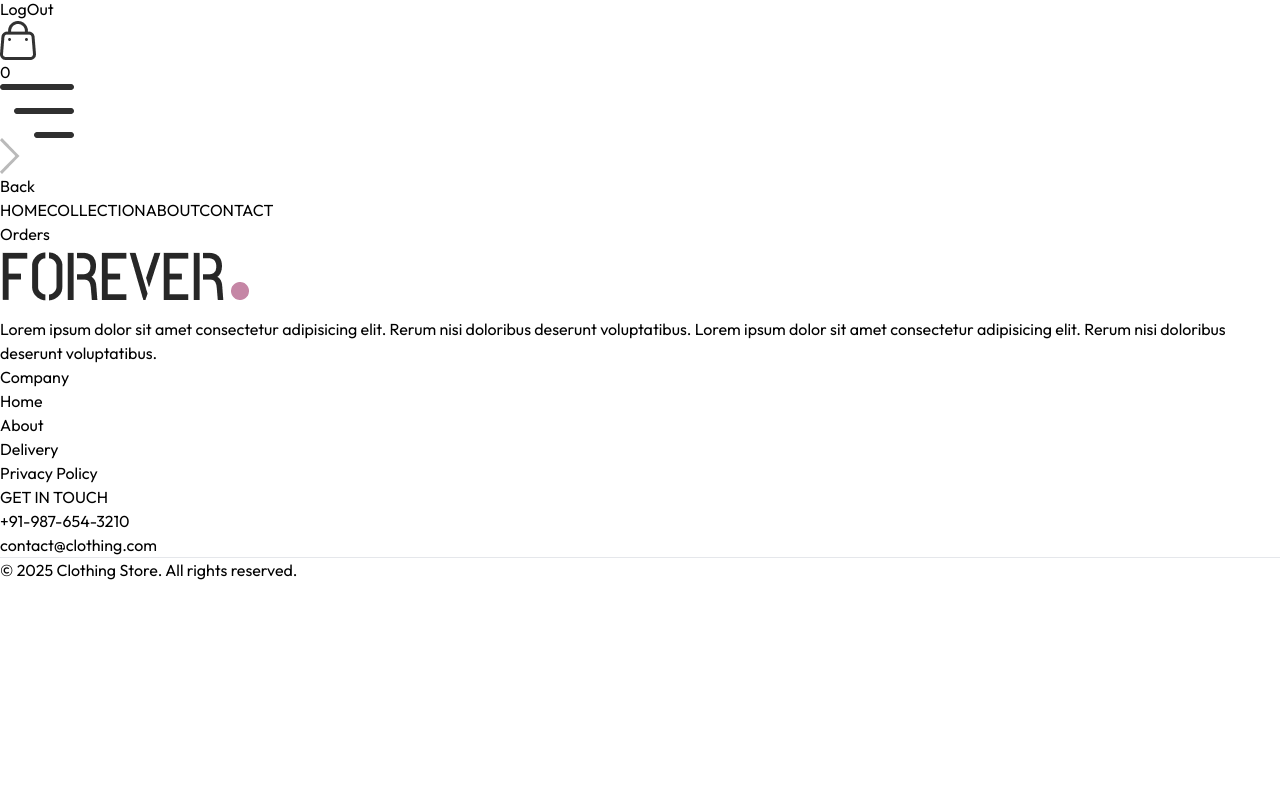
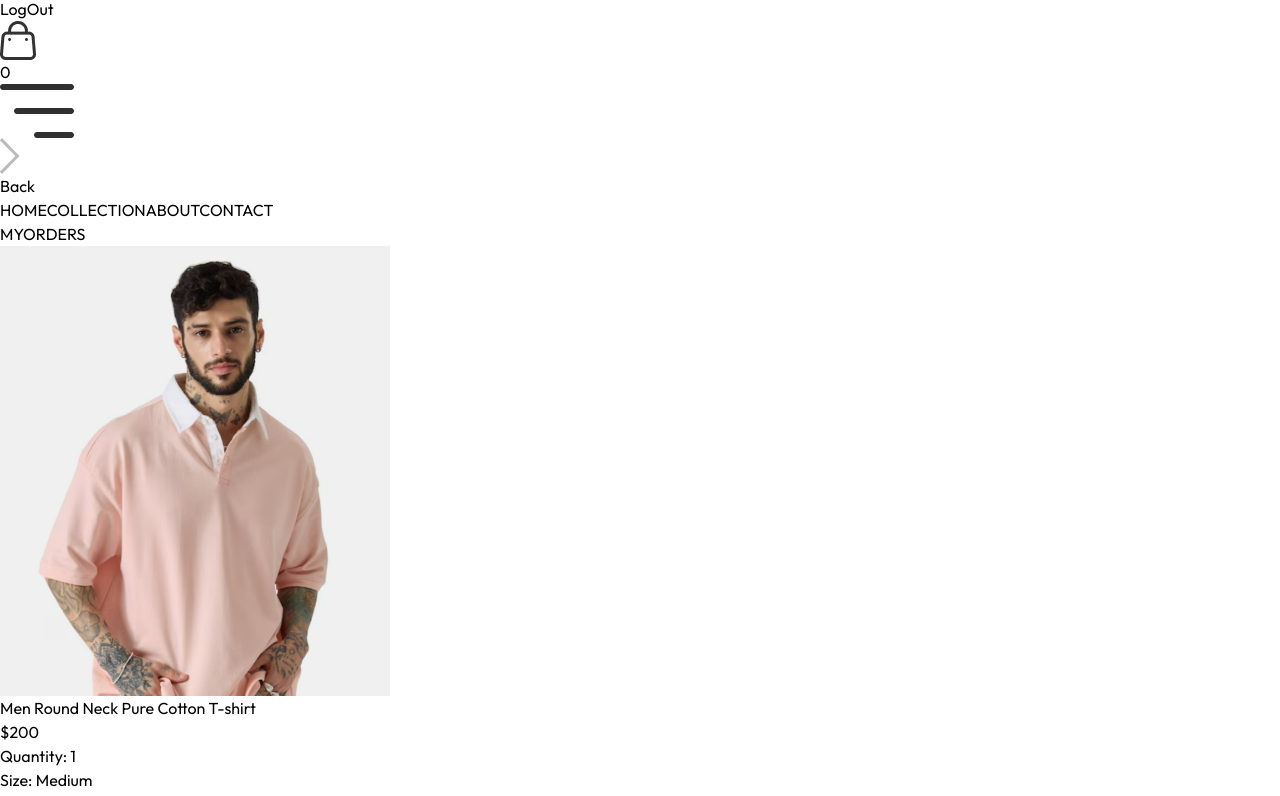
Before and after one commit to MoAnsarMansoorie/ecommerce-mern, a React (Vite) app in the folder frontend/: page /orders in a window 1280 px wide. Shown: the part 300-1096 px from the top of the page. Before the commit the page ends 882 px from the top, so only its background shows below. Built offline with nearby package versions, Linux system fonts and the light colour scheme.

Commit message:
created order page

```diff
--- a/frontend/src/pages/Orders.jsx
+++ b/frontend/src/pages/Orders.jsx
@@ -1,9 +1,47 @@
-import React from 'react'
+import React, { useContext } from 'react'
+import { ShopContext } from '../context/ShopContext'
+import Title from "../components/Title"
+import { assets } from '../assets/assets'
 
 const Orders = () => {
+  const {products, currency} = useContext(ShopContext)
+
   return (
-    <div>
-      Orders
+    <div className="border-t pt-16">
+
+      <div className='text-2xl'>
+        <Title text1={"MY"} text2={"ORDERS"} />
+      </div>
+
+      <div>
+        {
+          products.slice(1,4).map((item, index) => (
+            <div key={index} className='py-4 border-t border-b text-gray-700 flex flex-col md:flex-row md:items-center justify-between gap-4'>
+              <div className="flex items-start gap-6 text-sm">
+                <img src={item.image[0]} className='w-16 sm:w-20' />
+                <div className=''>
+                  <p className='sm:text-base font-medium'>{item.name}</p>
+                  <div className='flex items-center gap-3 mt-2 text-base text-gray-700'>
+                    <p className='text-lg'>{currency}{item.price}</p>
+                    <p>Quantity: 1</p>
+                    <p>Size: Medium</p>
+                  </div>
+                  <p className="mt-2">Date: <span className='text-gray-400'>21 Jun 2025</span></p>
+                </div>
+              </div>
+
+              <div className='w-1/2 flex justify-between'>
+                <div className='flex items-center gap-2'>
+                  <p className='min-w-2 h-2 rounded-full bg-green-500'></p>
+                  <p className='text-sm sm:text-base'>Ready To Ship</p>
+                </div>
+                <button className='border px-4 py-2 text-sm font-medium rounded-sm'>Track Order</button>
+              </div>
+            </div>
+          ))
+        }
+      </div>
+
     </div>
   )
 }
```
